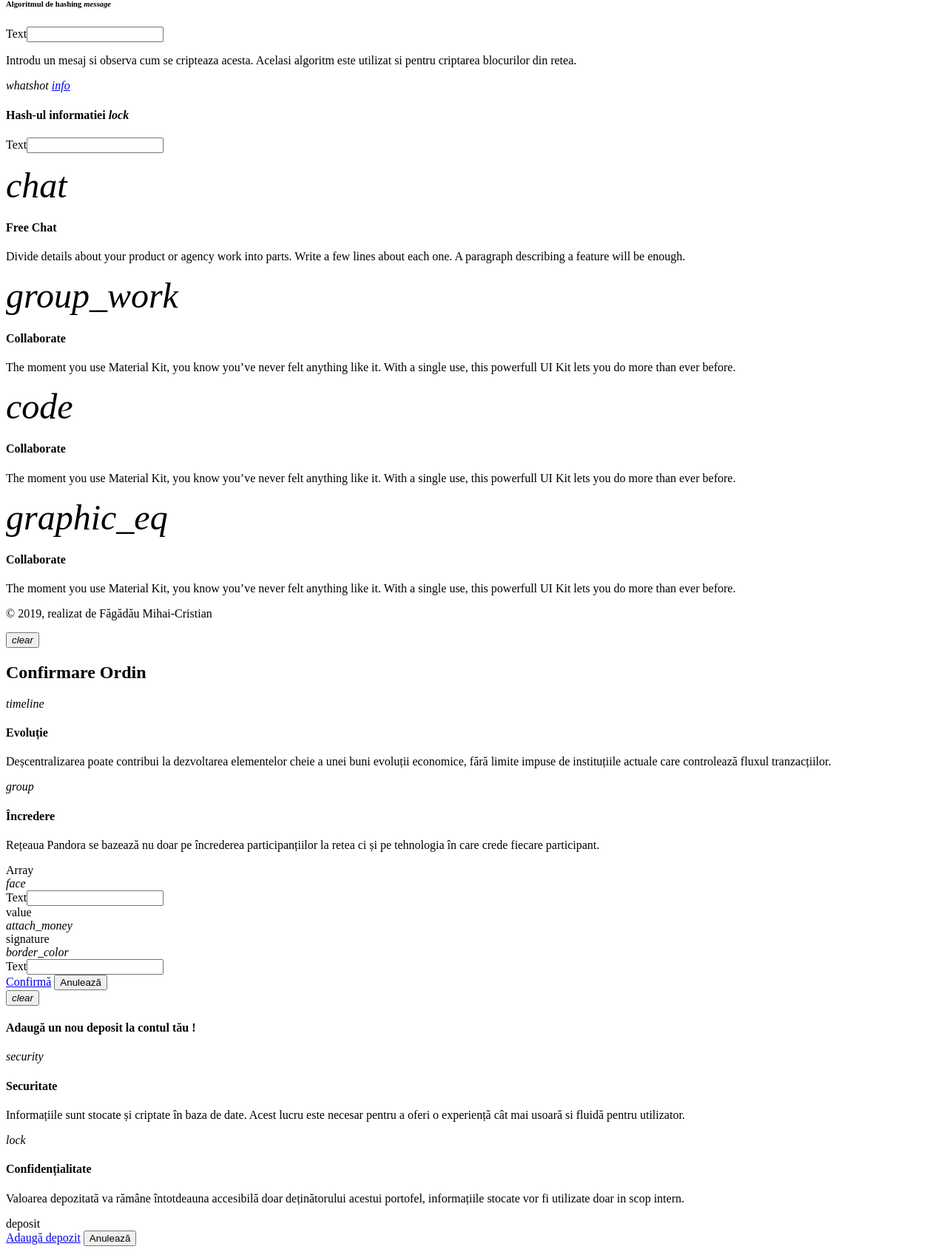
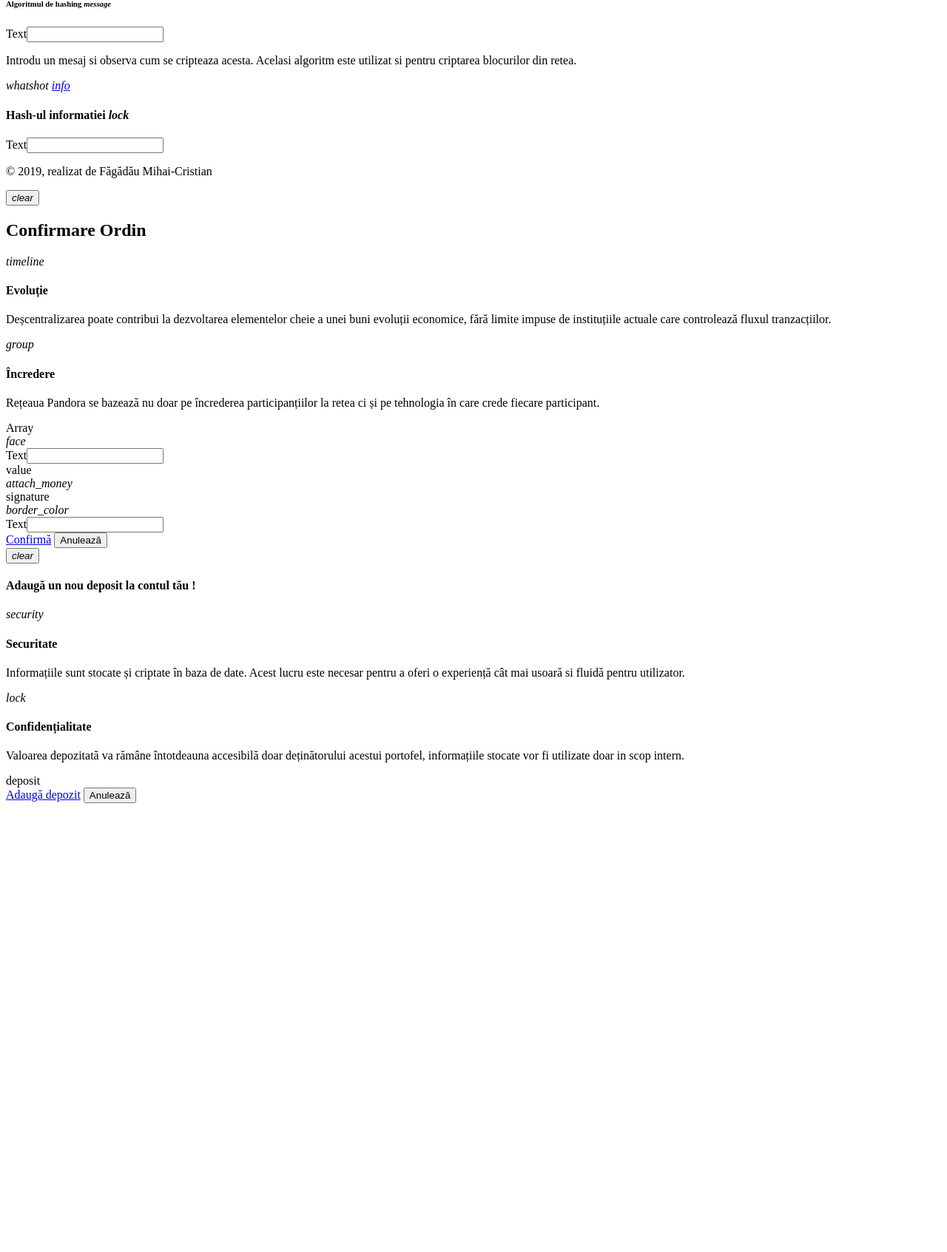
Before and after one commit to mihaichris/pandora, a Yii app: template frontend/views/hash/index.php in a window 1280 px wide. Shown: the part 1116-2809 px from the top of the page at 74% size. After the commit the page ends 2202 px from the top, so only its background shows below. Run offline with PHP 8.4 and a stand-in for Yii, Linux system fonts and the light colour scheme; the template is opened without the code that fills it, so the values that code supplies are empty; form fields are guessed from the names that the template uses; some libraries are stand-ins or nearby versions.

Commit message:
Update index.php

```diff
--- a/frontend/views/hash/index.php
+++ b/frontend/views/hash/index.php
@@ -8,7 +8,7 @@ $this->params['breadcrumbs'][] = $this->title;
 ?>
 <div class="container-fluid">
     <div class="row">
-        <div class="col-md-8">
+        <div class="col-md-12">
             <div class="row">
                 <div class="card card-pricing card-raised rounded">
                     <div class="card-content">
@@ -47,62 +47,63 @@ $this->params['breadcrumbs'][] = $this->title;
                 </div>
             </div>
         </div>
-        <div class="col-md-4">
-            <div class="card card-raised rounded">
-                 <div class="card-content">
-                    <div class="row">
-                        <div class="col-md-12">
-                            <div class="info text-center">
-                                <div class="icon">
-                                    <i class="material-icons text-primary" style="font-size:3em">chat</i>
-                                </div>
-                                <h4 class="info-title">Free Chat</h4>
-                                <p>Divide details about your product or agency work into parts. Write a few lines about each one. A paragraph describing a feature will be enough.</p>
-                            </div>
-                        </div>
-                    </div>
-                    <div class="row">
-                        <div class="col-md-12">
-                            <div class="info info-horizontal text-center">
-                                <div class="icon icon-rose">
-                                    <i class="material-icons text-rose" style="font-size:3em">group_work</i>
-                                </div>
-                                <div class="description">
-                                    <h4 class="info-title">Collaborate</h4>
-                                    <p>The moment you use Material Kit, you know you’ve never felt anything like it. With a single use, this powerfull UI Kit lets you do more than ever before. </p>
-                                </div>
-                            </div>
-                        </div>
-                    </div>
-                    <div class="row">
-                        <div class="col-md-12">
-                            <div class="info info-horizontal text-center">
-                                <div class="icon icon-rose">
-                                    <i class="material-icons text-success" style="font-size:3em">code</i>
-                                </div>
-                                <div class="description">
-                                    <h4 class="info-title">Collaborate</h4>
-                                    <p>The moment you use Material Kit, you know you’ve never felt anything like it. With a single use, this powerfull UI Kit lets you do more than ever before. </p>
-                                </div>
-                            </div>
-                        </div>
-                    </div>
-                    <div class="row">
-                        <div class="col-md-12">
-                            <div class="info info-horizontal text-center">
-                                <div class="icon icon-rose">
-                                    <i class="material-icons text-info" style="font-size:3em">graphic_eq</i>
-                                </div>
-                                <div class="description">
-                                    <h4 class="info-title">Collaborate</h4>
-                                    <p >The moment you use Material Kit, you know you’ve never felt anything like it. With a single use, this powerfull UI Kit lets you do more than ever before. </p>
-                                </div>
-                            </div>
-                        </div>
-                    </div>
-                </div>
-            </div>
-        </div>
+<!--        <div class="col-md-4">-->
+<!--            <div class="card card-raised rounded">   -->
+<!--                 <div class="card-content">-->
+<!--                    <div class="row">-->
+<!--                        <div class="col-md-12">-->
+<!--                            <div class="info text-center">-->
+<!--                                <div class="icon">-->
+<!--                                    <i class="material-icons text-primary" style="font-size:3em">chat</i>-->
+<!--                                </div>-->
+<!--                                <h4 class="info-title">Asincron</h4>-->
+<!--                                <p>Criptarea informatiei este asincrona, cererea fiind trimisa la retea iar aceasta iti trimite raspunsul-->
+<!--                                    sub forma unui cod hash.</p>-->
+<!--                            </div> -->
+<!--                        </div> -->
+<!--                    </div>-->
+<!--                    <div class="row">       -->
+<!--                        <div class="col-md-12">-->
+<!--                            <div class="info info-horizontal text-center">-->
+<!--                                <div class="icon icon-rose">-->
+<!--                                    <i class="material-icons text-rose" style="font-size:3em">group_work</i>-->
+<!--                                </div>-->
+<!--                                <div class="description">-->
+<!--                                    <h4 class="info-title">Collaborate</h4>-->
+<!--                                    <p>The moment you use Material Kit, you know you’ve never felt anything like it. With a single use, this powerfull UI Kit lets you do more than ever before. </p>-->
+<!--                                </div>-->
+<!--                            </div>-->
+<!--                        </div>-->
+<!--                    </div>  -->
+<!--                    <div class="row">       -->
+<!--                        <div class="col-md-12">-->
+<!--                            <div class="info info-horizontal text-center">-->
+<!--                                <div class="icon icon-rose">-->
+<!--                                    <i class="material-icons text-success" style="font-size:3em">code</i>-->
+<!--                                </div>-->
+<!--                                <div class="description">-->
+<!--                                    <h4 class="info-title">Collaborate</h4>-->
+<!--                                    <p>The moment you use Material Kit, you know you’ve never felt anything like it. With a single use, this powerfull UI Kit lets you do more than ever before. </p>-->
+<!--                                </div>-->
+<!--                            </div>-->
+<!--                        </div>-->
+<!--                    </div>  -->
+<!--                    <div class="row">       -->
+<!--                        <div class="col-md-12">-->
+<!--                            <div class="info info-horizontal text-center">-->
+<!--                                <div class="icon icon-rose">-->
+<!--                                    <i class="material-icons text-info" style="font-size:3em">graphic_eq</i>-->
+<!--                                </div>-->
+<!--                                <div class="description">-->
+<!--                                    <h4 class="info-title">Collaborate</h4>-->
+<!--                                    <p >The moment you use Material Kit, you know you’ve never felt anything like it. With a single use, this powerfull UI Kit lets you do more than ever before. </p>-->
+<!--                                </div>-->
+<!--                            </div>-->
+<!--                        </div>-->
+<!--                    </div> -->
+<!--                </div>    -->
+<!--            </div>-->
+<!--        </div>-->
     </div>
     <div class="row">
         <div class="col-md-6">
```
